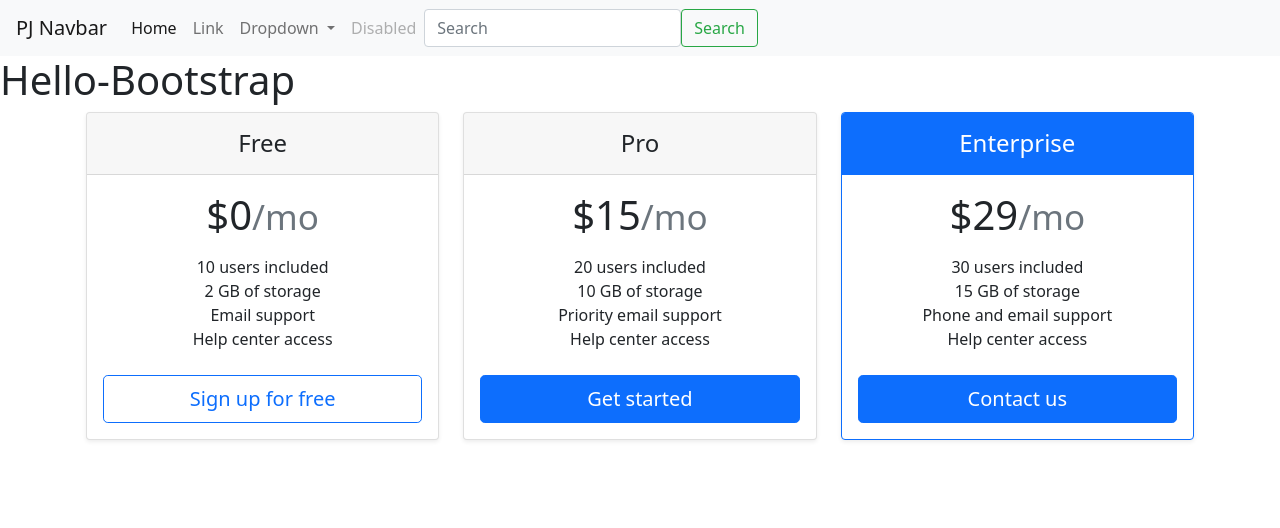
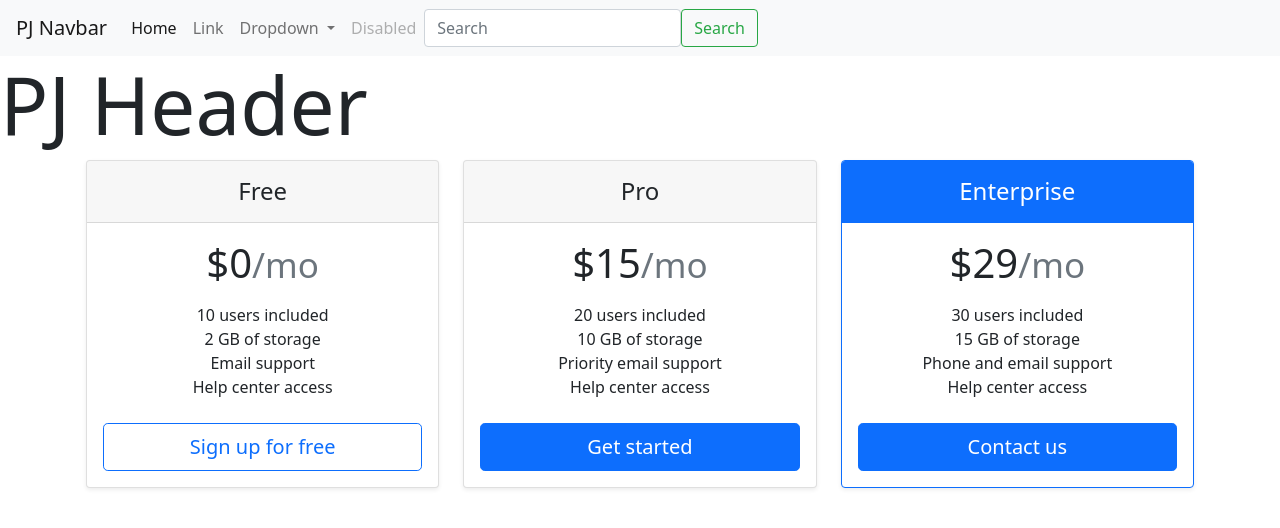
Before and after one commit to golfffff/feature-branch-workflow, a plain HTML site: page index.html in a window 1280 px wide. Drawn offline with nearby package versions, Linux system fonts and the light colour scheme.

Commit message:
change header to pj header

```diff
--- a/index.html
+++ b/index.html
@@ -45,8 +45,7 @@
     </div>
   </div>
 </nav>
-<h1>Hello-Bootstrap</h1>
-
+<h1 class="display-1">PJ Header</h1>
 <div class="container">
     <div class="row row-cols-1 row-cols-md-3 mb-3 text-center">
       <div class="col">
```
